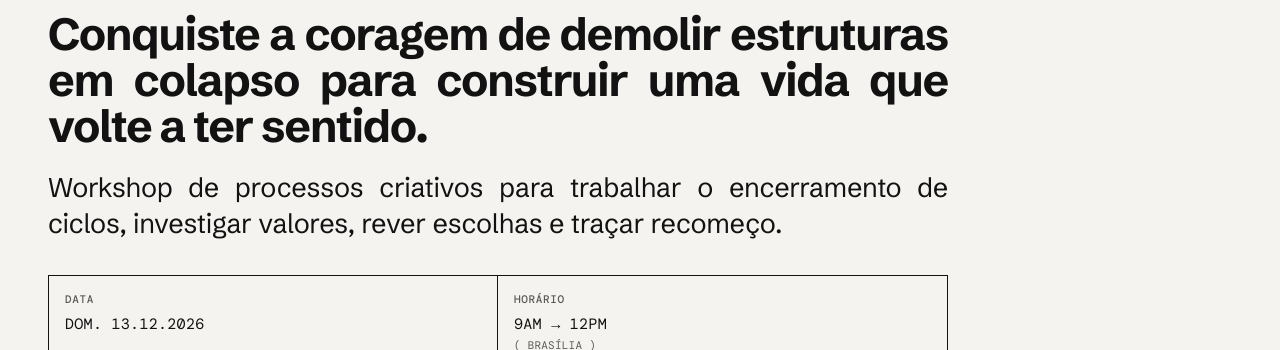
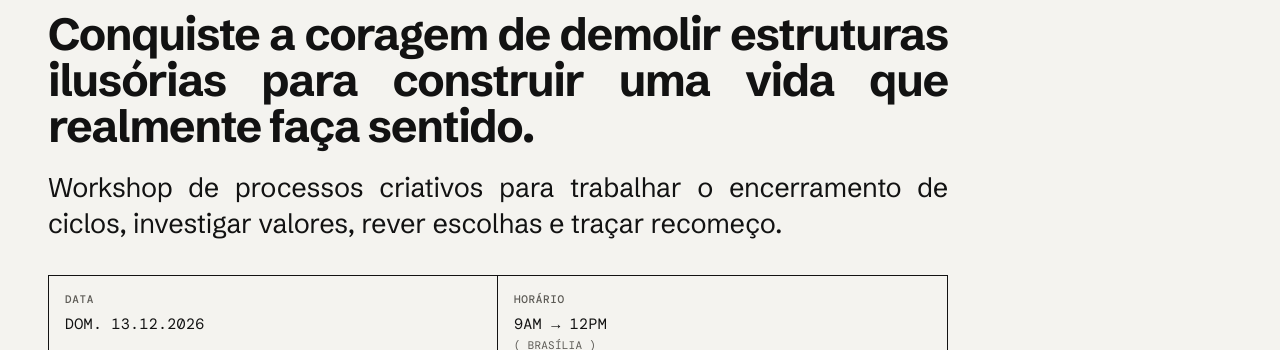
Before and after one commit to aavalonamanda-coder/vidaquevemdepois, a plain HTML site: page index.html in a window 1280 px wide. Shown: the part 862-1212 px from the top of the page. Drawn offline with nearby package versions, Linux system fonts and the light colour scheme; a web font is replaced by a local one.

Commit message:
Add files via upload

```diff
--- a/index.html
+++ b/index.html
@@ -7,7 +7,7 @@
 <meta name="description" content="Workshop de processos criativos para trabalhar o encerramento de ciclos, investigar valores, rever escolhas e traçar recomeço. Domingo, 13 de dezembro de 2026, das 9AM às 12PM, online e ao vivo.">
 <meta property="og:type" content="website">
 <meta property="og:title" content="A Vida que Vem Depois · Workshop online">
-<meta property="og:description" content="Conquiste a coragem de demolir estruturas em colapso para construir uma vida que volte a ter sentido.">
+<meta property="og:description" content="Conquiste a coragem de demolir estruturas ilusórias para construir uma vida que realmente faça sentido.">
 <link rel="preconnect" href="https://fonts.googleapis.com">
 <link rel="preconnect" href="https://fonts.gstatic.com" crossorigin>
 <link href="https://fonts.googleapis.com/css2?family=DM+Mono:ital,wght@0,300;0,400;0,500;1,300;1,400;1,500&family=Newsreader:ital,opsz,wght@0,6..72,200..800;1,6..72,200..800&family=Schibsted+Grotesk:ital,wght@0,400..900;1,400..900&display=swap" rel="stylesheet">
@@ -554,7 +554,7 @@ a:focus-visible, button:focus-visible { outline: 2px solid var(--focus); outline
         <h1 class="display-l hero__title">A vida que<br> vem depois</h1>
 
         <div class="hero__copy">
-          <p class="hero__headline">Conquiste a coragem de demolir estruturas em colapso para construir uma vida que volte a ter sentido.</p>
+          <p class="hero__headline">Conquiste a coragem de demolir estruturas ilusórias para construir uma vida que realmente faça sentido.</p>
           <p class="lead subtitulo hero__sub">Workshop de processos criativos para trabalhar o encerramento de ciclos, investigar valores, rever escolhas e traçar recomeço.</p>
 
           <dl class="ficha">
```
